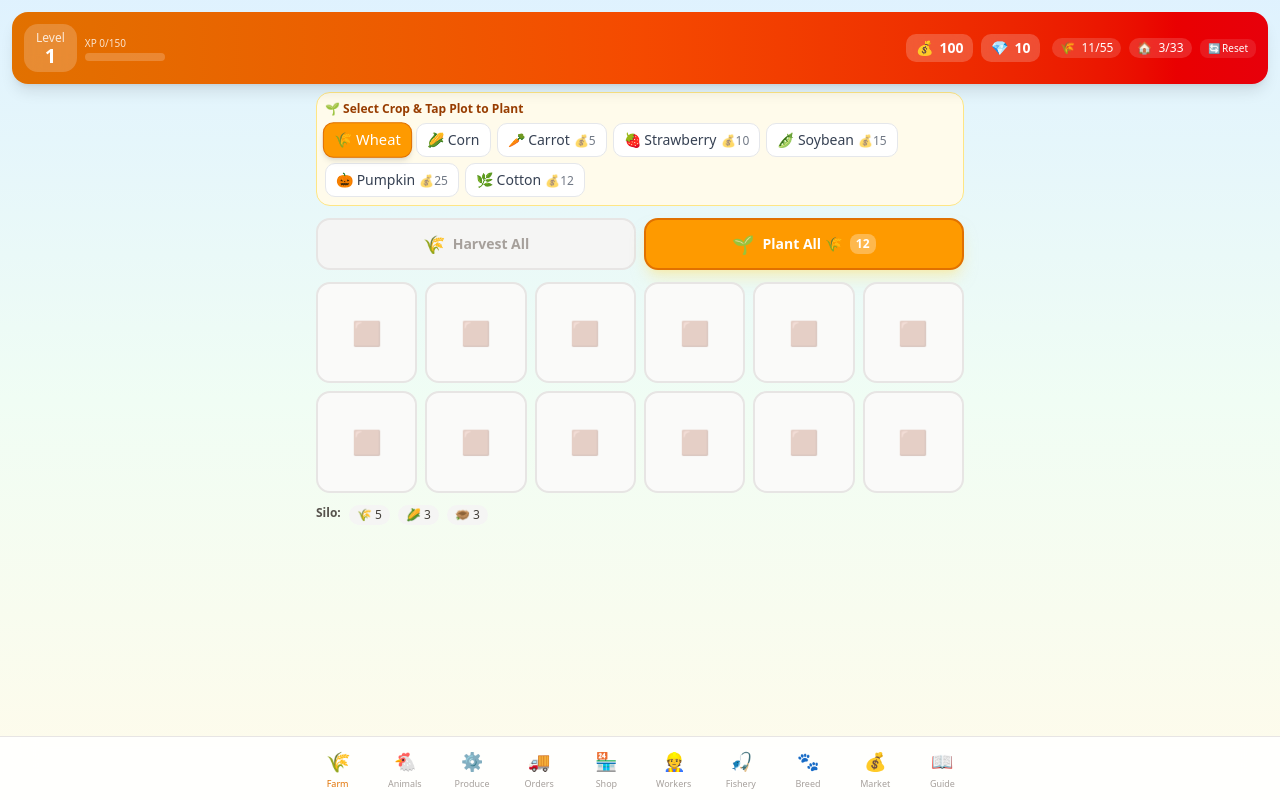
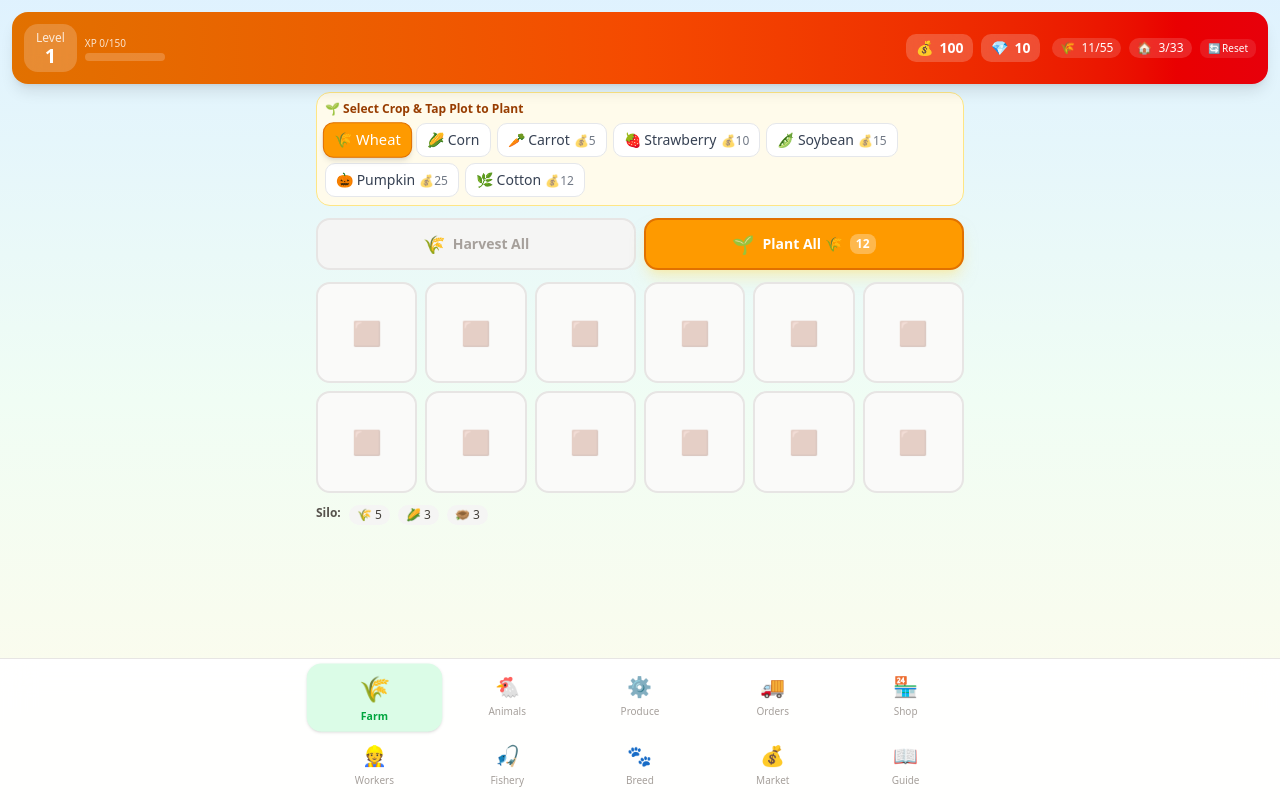
Before and after one commit to abhi543/meadowlands, a Next.js app: page / in a window 1280 px wide. Built offline with nearby package versions, Linux system fonts and the light colour scheme.

Commit message:
a7eabea3-2673-41cb-98ae-f748835e7f53

```diff
--- a/src/app/page.tsx
+++ b/src/app/page.tsx
@@ -24,30 +24,32 @@ interface TabDef {
   id: TabId;
   label: string;
   emoji: string;
+  color: string;        // Active text/icon color
+  bgActive: string;     // Active background color
+  bgInactive: string;   // Inactive hover background
 }
 
 const TABS: TabDef[] = [
-  { id: 'farm',       label: 'Farm',       emoji: '\u{1F33E}' },
-  { id: 'animals',    label: 'Animals',    emoji: '\u{1F414}' },
-  { id: 'production', label: 'Produce',    emoji: '\u2699\uFE0F' },
-  { id: 'orders',     label: 'Orders',     emoji: '\u{1F69A}' },
-  { id: 'shop',       label: 'Shop',       emoji: '\u{1F3EA}' },
-  { id: 'farmhands',  label: 'Workers',    emoji: '\u{1F477}' },
-  { id: 'fishery',    label: 'Fishery',    emoji: '\u{1F3A3}' },
-  { id: 'breeding',   label: 'Breed',      emoji: '\u{1F43E}' },
-  { id: 'market',     label: 'Market',     emoji: '\u{1F4B0}' },
-  { id: 'guide',      label: 'Guide',      emoji: '\u{1F4D6}' },
+  { id: 'farm',       label: 'Farm',     emoji: '🌾', color: 'text-green-600 dark:text-green-400',       bgActive: 'bg-green-100 dark:bg-green-900/40',     bgInactive: 'hover:bg-green-50 dark:hover:bg-green-900/20' },
+  { id: 'animals',    label: 'Animals',  emoji: '🐔', color: 'text-amber-600 dark:text-amber-400',       bgActive: 'bg-amber-100 dark:bg-amber-900/40',     bgInactive: 'hover:bg-amber-50 dark:hover:bg-amber-900/20' },
+  { id: 'production', label: 'Produce',  emoji: '⚙️', color: 'text-orange-600 dark:text-orange-400',     bgActive: 'bg-orange-100 dark:bg-orange-900/40',   bgInactive: 'hover:bg-orange-50 dark:hover:bg-orange-900/20' },
+  { id: 'orders',     label: 'Orders',   emoji: '🚚', color: 'text-blue-600 dark:text-blue-400',         bgActive: 'bg-blue-100 dark:bg-blue-900/40',       bgInactive: 'hover:bg-blue-50 dark:hover:bg-blue-900/20' },
+  { id: 'shop',       label: 'Shop',     emoji: '🏪', color: 'text-emerald-600 dark:text-emerald-400',   bgActive: 'bg-emerald-100 dark:bg-emerald-900/40', bgInactive: 'hover:bg-emerald-50 dark:hover:bg-emerald-900/20' },
+  { id: 'farmhands',  label: 'Workers',  emoji: '👷', color: 'text-violet-600 dark:text-violet-400',     bgActive: 'bg-violet-100 dark:bg-violet-900/40',   bgInactive: 'hover:bg-violet-50 dark:hover:bg-violet-900/20' },
+  { id: 'fishery',    label: 'Fishery',  emoji: '🎣', color: 'text-cyan-600 dark:text-cyan-400',         bgActive: 'bg-cyan-100 dark:bg-cyan-900/40',       bgInactive: 'hover:bg-cyan-50 dark:hover:bg-cyan-900/20' },
+  { id: 'breeding',   label: 'Breed',    emoji: '🐾', color: 'text-pink-600 dark:text-pink-400',         bgActive: 'bg-pink-100 dark:bg-pink-900/40',       bgInactive: 'hover:bg-pink-50 dark:hover:bg-pink-900/20' },
+  { id: 'market',     label: 'Market',   emoji: '💰', color: 'text-yellow-600 dark:text-yellow-400',     bgActive: 'bg-yellow-100 dark:bg-yellow-900/40',   bgInactive: 'hover:bg-yellow-50 dark:hover:bg-yellow-900/20' },
+  { id: 'guide',      label: 'Guide',    emoji: '📖', color: 'text-indigo-600 dark:text-indigo-400',     bgActive: 'bg-indigo-100 dark:bg-indigo-900/40',   bgInactive: 'hover:bg-indigo-50 dark:hover:bg-indigo-900/20' },
 ];
 
 // Hydration-safe hook for zustand persist
 function useHydrated() {
   return useSyncExternalStore(
     (onStoreChange) => {
-      // Subscribe to no-op — we just need to know if we're on the client
       return () => {};
     },
-    () => true,  // client: always hydrated
-    () => false,  // server: not hydrated
+    () => true,
+    () => false,
   );
 }
 
@@ -77,7 +79,7 @@ export default function Home() {
     return (
       <div className="min-h-screen bg-gradient-to-b from-sky-200 via-green-100 to-amber-100 dark:from-gray-900 dark:via-gray-900 dark:to-gray-900 flex items-center justify-center">
         <div className="text-center">
-          <div className="text-5xl mb-4 animate-bounce">{'\u{1F33E}'}</div>
+          <div className="text-5xl mb-4 animate-bounce">🌾</div>
           <p className="text-lg font-semibold text-green-800 dark:text-green-300">Loading Meadowlands...</p>
         </div>
       </div>
@@ -91,7 +93,7 @@ export default function Home() {
         <HUD />
       </header>
 
-      <main className="max-w-2xl mx-auto p-3 pt-2 pb-24">
+      <main className="max-w-2xl mx-auto p-3 pt-2 pb-36">
         {/* Event Banner */}
         <EventBanner />
 
@@ -120,27 +122,30 @@ export default function Home() {
       {/** Floating Notifications */}
       <FloatingNumbers />
 
-      {/* Bottom Tab Bar */}
-      <nav className="fixed bottom-0 left-0 right-0 z-50 bg-white/90 dark:bg-gray-900/90 backdrop-blur-lg border-t border-stone-200 dark:border-gray-700 safe-bottom">
-        <div className="max-w-2xl mx-auto flex overflow-x-auto">
-          {TABS.map(tab => (
+      {/* Bottom Tab Bar - 2-row grid for all tabs visible */}
+      <nav className="fixed bottom-0 left-0 right-0 z-50 bg-white/95 dark:bg-gray-900/95 backdrop-blur-lg border-t border-stone-200 dark:border-gray-700 safe-bottom">
+        <div className="max-w-2xl mx-auto grid grid-cols-5 gap-1 p-1.5">
+          {TABS.map(tab => {
+            const isActive = activeTab === tab.id;
+            return (
               <button
                 key={tab.id}
                 onClick={() => setActiveTab(tab.id)}
-              className={`flex-1 py-2.5 flex flex-col items-center gap-0.5 transition-all min-w-[56px] ${
-                activeTab === tab.id
-                  ? 'text-amber-600 dark:text-amber-400'
-                  : 'text-stone-400 dark:text-gray-500 hover:text-stone-600 dark:hover:text-gray-300'
+                className={`py-2 px-1 rounded-xl flex flex-col items-center gap-1 transition-all duration-200 ${
+                  isActive
+                    ? `${tab.bgActive} ${tab.color} shadow-sm scale-105`
+                    : `text-stone-400 dark:text-gray-500 ${tab.bgInactive}`
                 }`}
               >
-              <span className={`text-lg transition-transform ${activeTab === tab.id ? 'scale-110' : ''}`}>
+                <span className={`transition-transform duration-200 ${isActive ? 'text-2xl' : 'text-xl'}`}>
                   {tab.emoji}
                 </span>
-              <span className={`text-[9px] font-medium ${activeTab === tab.id ? 'font-bold' : ''}`}>
+                <span className={`text-[10px] leading-tight ${isActive ? 'font-bold' : 'font-medium'}`}>
                   {tab.label}
                 </span>
               </button>
-          ))}
+            );
+          })}
         </div>
       </nav>
     </div>
```
Also changed, not shown: upload/pasted_image_1791517388085.png (added). Lines whose indentation alone changed are shown as unchanged.
